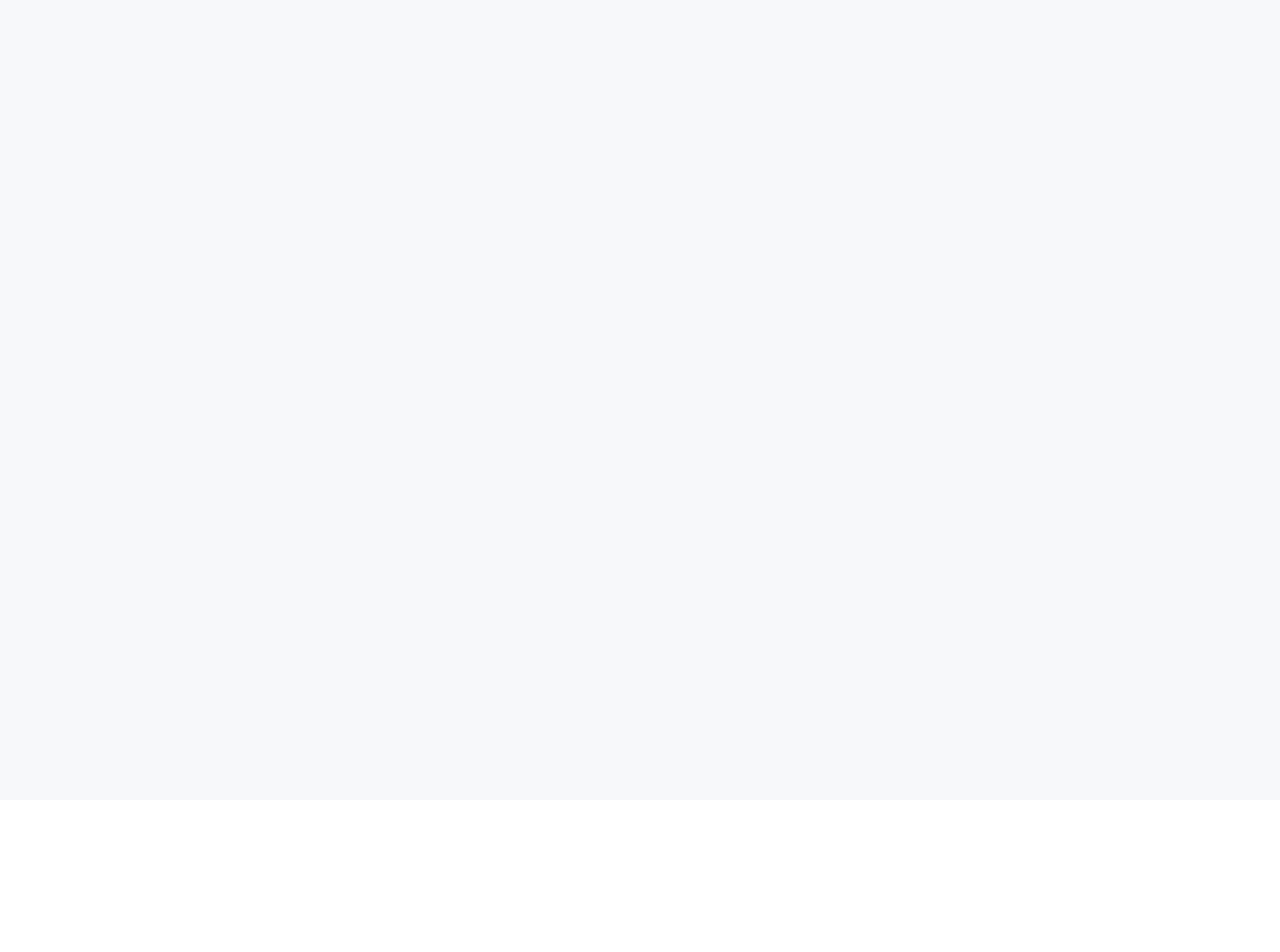
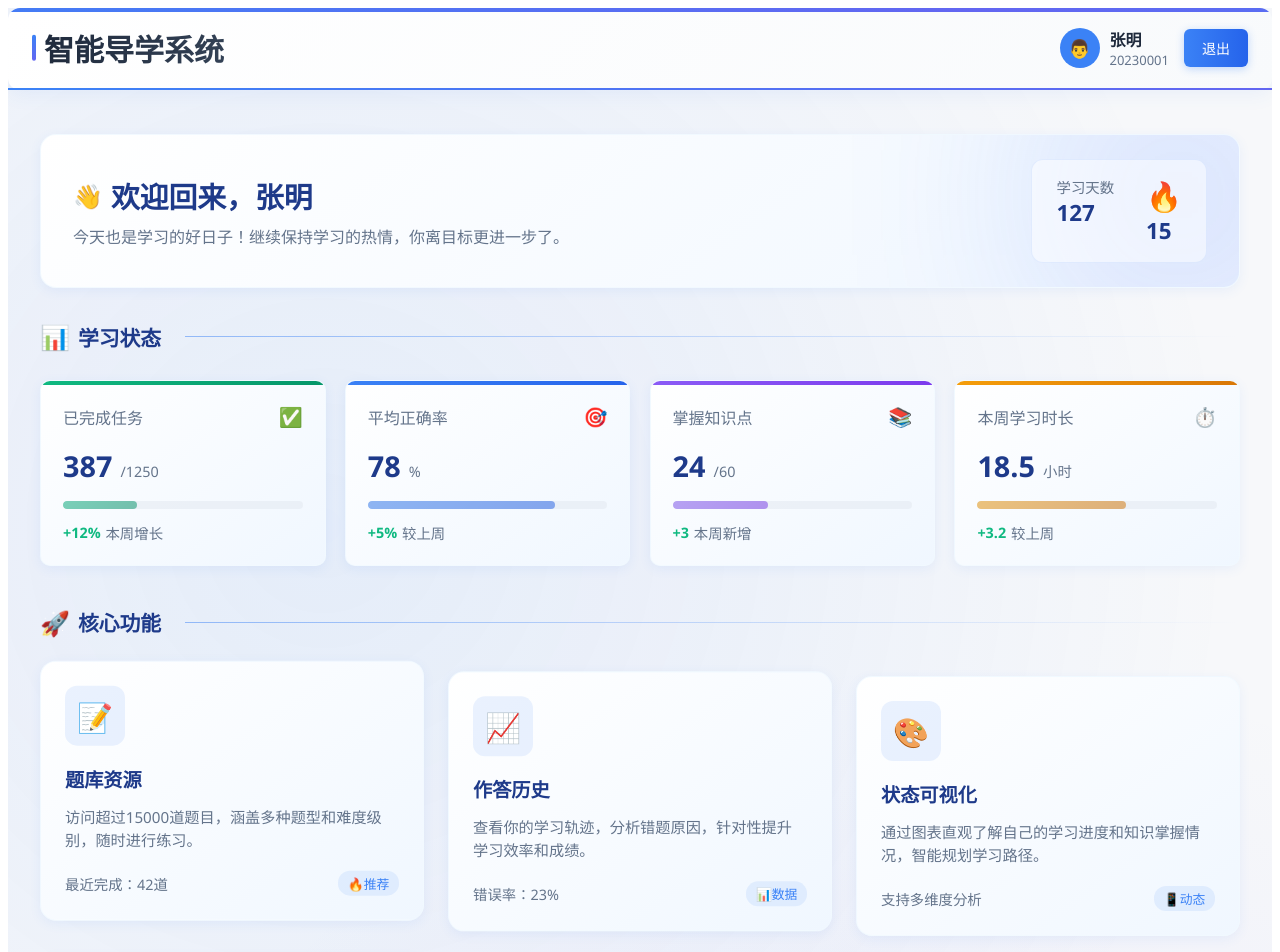
Before and after one commit to wuzidan/igs, a Vue app in the folder IGS-front1.1.8/: page /student/index in a window 1280 px wide. Before the commit this address had no page. Shown: the top 952 px of the page. Before the commit the page ends 800 px from the top, so only its background shows below. Built offline with nearby package versions, Linux system fonts and the light colour scheme; the HTML template or start-up script is replaced by a standard one.

Commit message:
front-end structure updated

```diff
--- a/IGS-front1.1.8/src/App.vue
+++ b/IGS-front1.1.8/src/App.vue
@@ -17,12 +17,9 @@ const showSidebar = computed(() => {
   const normalizedPath = route.path.replace(/\/$/, '');
   const routeName = route.name?.toLowerCase() || '';
   console.log('当前路由信息:', { name: route.name, normalizedPath, routeName });
-  // 排除教师端路由和登录注册等页面，以及首页，不显示侧边栏
-  const excludedRouteNames = [ 'login', 'register', 'change-password', 'wechat-login', 'qq-login', 'other-login', 'student-index','teacher-index'];
-  const excludedPaths = [ '/login', '/register', '/change-password', '/wechat-login', '/qq-login', '/other-login', '/index', '/student/index','/teacher/index'];
-
-  return !(excludedRouteNames.includes(routeName)
-  || excludedPaths.includes(normalizedPath)
+  // 排除教师端路由和登录注册等页面
+  return !([,'index','login', 'register','change-password','wechat-login',"QQ-login","other-login"].includes(routeName)
+  || ['/index','/login', '/register','change-password','wechat-login',"QQ-login","other-login"].includes(normalizedPath)
   || normalizedPath.startsWith('/teacher'));
 });
 </script>
--- a/IGS-front1.1.8/src/components/AppSidebar.vue
+++ b/IGS-front1.1.8/src/components/AppSidebar.vue
@@ -6,7 +6,7 @@
 
         <div class="logo-container">
             <div class="logo-icon">📚</div>
-            <div class="logo-text">智能导学系统-学生端</div>
+            <div class="logo-text">智能导学系统 - 学生端</div>
         </div>
 
         <ul class="menu">
--- a/IGS-front1.1.8/src/components/Student/KnowledgeStatus/KnowledgeVisualization.vue
+++ b/IGS-front1.1.8/src/components/Student/KnowledgeStatus/KnowledgeVisualization.vue
@@ -61,11 +61,15 @@
                 <h3>答题统计</h3>
                 <div class="stats">
                     <div class="stat-item">
-                        <span class="stat-value">{{ studentInfo.accuracy || 0 }}</span>
+                        <span class="stat-value">{{
+                            studentInfo.accuracy || 0
+                        }}</span>
                         <span class="stat-label">正确率</span>
                     </div>
                     <div class="stat-item">
-                        <span class="stat-value">{{ studentInfo.totalQuestions || 0 }}</span>
+                        <span class="stat-value">{{
+                            studentInfo.totalQuestions || 0
+                        }}</span>
                         <span class="stat-label">总题数</span>
                     </div>
                 </div>
@@ -121,7 +125,7 @@
         </ul>
       </div> -->
     </div>
-    <a href="/student/index" class="back-to-home">
+    <a href="/index" class="back-to-home">
         <span class="icon">🏠</span>
         <span>首页</span>
     </a>
@@ -132,7 +136,7 @@
 import { onMounted, ref } from "vue";
 import Chart from "chart.js/auto";
 import api from "../../../api/index";
-import StudentHeader from '../StudentHeader.vue';
+import StudentHeader from "../StudentHeader.vue";
 
 // 退出功能已在StudentHeader组件中实现，此处不再需要
 
@@ -202,7 +206,9 @@ const initKnowledgeChart = () => {
             datasets: [
                 {
                     label: "掌握程度",
-                    data: studentInfo.value.knowledgeMastery || [65, 50, 70, 45, 60, 55],
+                    data: studentInfo.value.knowledgeMastery || [
+                        65, 50, 70, 45, 60, 55,
+                    ],
                     backgroundColor: gradient, // 使用径向渐变
                     borderColor: "rgba(37, 99, 235, 0.9)", // 深蓝色边框
                     borderWidth: 2.5,
@@ -312,7 +318,13 @@ const initLearningHoursChart = () => {
         learningHoursChart.destroy();
     }
 
-    const labels = studentInfo.value.learningMonths || ["1月", "2月", "3月", "4月", "5月"];
+    const labels = studentInfo.value.learningMonths || [
+        "1月",
+        "2月",
+        "3月",
+        "4月",
+        "5月",
+    ];
     const data = studentInfo.value.learningHours || [10, 45, 60, 50, 40];
 
     // 创建渐变颜色数组（与之前图表风格一致）
--- a/IGS-front1.1.8/src/components/Student/UserInfo/Route.vue
+++ b/IGS-front1.1.8/src/components/Student/UserInfo/Route.vue
@@ -369,7 +369,7 @@
             </div>
         </div>
 
-        <a href="/index" class="back-to-home">
+        <a href="/student/index" class="back-to-home">
             <span class="icon">🏠</span>
             <span>首页</span>
         </a>
--- a/IGS-front1.1.8/src/components/Student/index.vue
+++ b/IGS-front1.1.8/src/components/Student/index.vue
@@ -190,7 +190,7 @@
                         <!-- 题库资源 -->
                         <div
                             class="feature-card floating-card"
-                            @click="navigateTo('/student/quiz-challenge')"
+                            @click="navigateTo('/quiz-challenge')"
                         >
                             <div class="feature-hover-effect"></div>
                             <div class="feature-icon-container">
@@ -213,7 +213,7 @@
                         <!-- 作答历史 -->
                         <div
                             class="feature-card floating-card"
-                            @click="navigateTo('/student/history')"
+                            @click="navigateTo('/history')"
                         >
                             <div class="feature-hover-effect"></div>
                             <div class="feature-icon-container">
@@ -234,7 +234,7 @@
                         <!-- 状态可视化 -->
                         <div
                             class="feature-card floating-card"
-                            @click="navigateTo('/student/visualization')"
+                            @click="navigateTo('/visualization')"
                         >
                             <div class="feature-hover-effect"></div>
                             <div class="feature-icon-container">
@@ -255,7 +255,7 @@
                         <!-- 知识结构 -->
                         <div
                             class="feature-card floating-card"
-                            @click="navigateTo('/student/knowledge-structure')"
+                            @click="navigateTo('/knowledge-structure')"
                         >
                             <div class="feature-hover-effect"></div>
                             <div class="feature-icon-container">
@@ -510,7 +510,7 @@ const logout = () => {
 const exploreKnowledgeGraph = () => {
     if (canAccessStudentFunctions.value) {
         console.log("探索完整知识图谱");
-        navigateTo("/student/knowledge-graph");
+        navigateTo("/knowledge-graph");
     } else {
         console.log("权限不足：无法访问学生功能");
     }
@@ -519,7 +519,7 @@ const exploreKnowledgeGraph = () => {
 const startLearning = (id) => {
     if (canAccessStudentFunctions.value) {
         console.log(`开始学习: ${id}`);
-        navigateTo(`/student/learning/${id}`);
+        navigateTo(`/learning/${id}`);
     } else {
         console.log("权限不足：无法访问学生功能");
     }
--- a/IGS-front1.1.8/src/components/Teacher/Graphs/CreateGraph.vue
+++ b/IGS-front1.1.8/src/components/Teacher/Graphs/CreateGraph.vue
@@ -1,5 +1,5 @@
 <template>
-    <a href="/teacher/graph" class="back-to-list">
+    <a href="/teacher/graphs/graph" class="back-to-list">
         <span class="icon">←</span>
         <span>返回知识图谱列表</span>
     </a>
@@ -239,7 +239,7 @@ const submitGraph = () => {
 
     // 实际应用中，这里会调用API创建图谱
     // 创建成功后跳转到编辑页面
-    alert("图谱创建成功，即将进入编辑页面");
+    // alert("图谱创建成功，即将进入编辑页面");
     router.push(`/teacher/graphs/edit/new`);
 };
 
--- a/IGS-front1.1.8/src/components/Teacher/Graphs/Graph.vue
+++ b/IGS-front1.1.8/src/components/Teacher/Graphs/Graph.vue
@@ -1,5 +1,5 @@
 <template>
-    <a href="/index" class="back-to-home">
+    <a href="/teacher/index" class="back-to-home">
         <span class="icon">🏠</span>
         <span>首页</span>
     </a>
--- a/IGS-front1.1.8/src/components/Teacher/TeacherSidebar.vue
+++ b/IGS-front1.1.8/src/components/Teacher/TeacherSidebar.vue
@@ -129,6 +129,17 @@
                             @click="setActiveSubmenu('图谱管理')"
                         >
                             <span class="submenu-dot"></span>图谱管理
+                        </router-link>
+                    </li>
+                    <li>
+                        <router-link
+                            to="/teacher/graphs/create"
+                            :class="{
+                                'active-submenu': activeSubmenu === '新建图谱',
+                            }"
+                            @click="setActiveSubmenu('新建图谱')"
+                        >
+                            <span class="submenu-dot"></span>新建图谱
                         </router-link>
                     </li>
                 </ul>
--- a/IGS-front1.1.8/src/components/index.vue
+++ b/IGS-front1.1.8/src/components/index.vue
@@ -35,17 +35,11 @@
             <div v-else-if="userRole === 'admin'" class="role-selection">
                 <h2 class="selection-title">请选择身份</h2>
                 <div class="role-options">
-          <button
-            class="role-option"
-            @click="switchToTeacher"
-          >
+                    <button class="role-option" @click="switchToTeacher">
                         <span class="role-icon">👨‍🏫</span>
                         <span class="role-name">教师</span>
                     </button>
-          <button
-            class="role-option"
-            @click="switchToStudent"
-          >
+                    <button class="role-option" @click="switchToStudent">
                         <span class="role-icon">👨‍🎓</span>
                         <span class="role-name">学生</span>
                     </button>
@@ -64,19 +58,25 @@
                         @click="searchAccount"
                         :disabled="searchLoading"
                     >
-            {{ searchLoading ? '搜索中...' : '搜索' }}
+                        {{ searchLoading ? "搜索中..." : "搜索" }}
                     </button>
 
                     <!-- 搜索结果 -->
                     <div v-if="searchResult" class="search-result">
-            <p>找到账号: {{ searchResult.name }} ({{ searchResult.role }})</p>
+                        <p>
+                            找到账号: {{ searchResult.name }} ({{
+                                searchResult.role
+                            }})
+                        </p>
                     </div>
                 </div>
             </div>
 
             <!-- 普通用户重定向提示 -->
             <div v-else class="redirect-message">
-        <p>正在为您重定向到{{ isTeacher ? '教师' : '学生' }}端首页...</p>
+                <p>
+                    正在为您重定向到{{ isTeacher ? "教师" : "学生" }}端首页...
+                </p>
             </div>
         </main>
     </div>
@@ -110,7 +110,7 @@ const mockAccounts = [
     { id: "S2023001", name: "张三", role: "student" },
     { id: "S2023002", name: "李四", role: "student" },
     { id: "S2023003", name: "王五", role: "student" },
-  { id: "A2023001", name: "管理员", role: "admin" }
+    { id: "A2023001", name: "管理员", role: "admin" },
 ];
 
 // 账号搜索功能
@@ -124,12 +124,17 @@ const searchAccount = async () => {
     searchResult.value = null;
 
     // 模拟搜索延迟
-  await new Promise(resolve => setTimeout(resolve, 500));
+    await new Promise((resolve) => setTimeout(resolve, 500));
 
     // 根据账号ID或姓名搜索
-  const result = mockAccounts.find(account =>
-    account.id.toLowerCase().includes(accountSearch.value.toLowerCase()) ||
-    account.name.toLowerCase().includes(accountSearch.value.toLowerCase())
+    const result = mockAccounts.find(
+        (account) =>
+            account.id
+                .toLowerCase()
+                .includes(accountSearch.value.toLowerCase()) ||
+            account.name
+                .toLowerCase()
+                .includes(accountSearch.value.toLowerCase())
     );
 
     if (result) {
@@ -143,30 +148,30 @@ const searchAccount = async () => {
 
 // 切换到教师身份
 const switchToTeacher = () => {
-  if (userRole.value === 'admin') {
+    if (userRole.value === "admin") {
         isTeacher.value = true;
-    userRole.value = 'teacher';
-    router.push('/teacher/index');
+        userRole.value = "teacher";
+        router.push("/teacher/index");
     } else {
-    alert('只有管理员可以切换身份');
+        alert("只有管理员可以切换身份");
     }
 };
 
 // 切换到学生身份
 const switchToStudent = () => {
-  if (userRole.value === 'admin') {
+    if (userRole.value === "admin") {
         isTeacher.value = false;
-    userRole.value = 'student';
-    router.push('/student/index');
+        userRole.value = "student";
+        router.push("/student/index");
     } else {
-    alert('只有管理员可以切换身份');
+        alert("只有管理员可以切换身份");
     }
 };
 
 // 退出登录
 const logout = () => {
     // 实际项目中这里应该清除登录状态和token
-  router.push('/login');
+    router.push("/login");
 };
 
 // 页面加载时执行
@@ -176,13 +181,13 @@ onMounted(() => {
         loading.value = false;
 
         // 根据用户角色自动重定向
-    if (userRole.value !== 'admin') {
+        if (userRole.value !== "admin") {
             // 延迟重定向，让用户看到提示信息
             setTimeout(() => {
                 if (isTeacher.value) {
-          router.push('/teacher/index');
+                    router.push("/teacher/index");
                 } else {
-          router.push('/student/index');
+                    router.push("/student/index");
                 }
             }, 1000);
         }
@@ -196,7 +201,7 @@ onMounted(() => {
     margin: 0;
     padding: 0;
     box-sizing: border-box;
-  font-family: 'Microsoft YaHei', Arial, sans-serif;
+    font-family: "Microsoft YaHei", Arial, sans-serif;
 }
 
 .intelligent-platform {
@@ -224,7 +229,7 @@ onMounted(() => {
     color: #2d3748;
     font-weight: 600;
     background: linear-gradient(90deg, #667eea, #764ba2);
-  -webkit-background-clip: text;
+    background-clip: text;
     -webkit-text-fill-color: transparent;
 }
 
--- a/IGS-front1.1.8/src/router/index.ts
+++ b/IGS-front1.1.8/src/router/index.ts
@@ -1,34 +1,23 @@
 import { createRouter, createWebHistory } from 'vue-router';
-import index from '../components/Student/index.vue';
-import userInfo from '../components/Student/UserInfo/UserInfo.vue';
 import visualization from '../components/Student/KnowledgeStatus/KnowledgeVisualization.vue';
-import knowledgeStructure from '../components/Student/KnowledgeStatus/knowledgeStructure.vue';
-import quizChallenge from '../components/Student/QuizRelated/QuizChallenge.vue';
-import history from '../components/Student/QuizRelated/History.vue';
-import login from '../components/LogRelated/Login.vue';
-import register from '../components/LogRelated/Register.vue';
-import changePassword from '../components/LogRelated/ChangePassword.vue';
-import wechatLogin from '../components/LogRelated/LoginMethod/WechatLogin.vue';
 // 教师端组件
-import teacherHeader from '../components/Teacher/TeacherHeader.vue';
-import personalInfo from '../components/Teacher/Info/PersonalInfo.vue';
 
 const routes = [
   // 添加默认路由重定向到/index
   {
     path: '/',
-    redirect: '/index'
+    redirect: '/student/index'
   },
   // 学生端路由
   {
-    path: '/index',
+    path: '/student/index',
     name: 'index',
-    component: index,
+    component: () => import('../components/Student/index.vue'),
   },
   {
     path: '/visualization',
     name: 'visualization',
-    component: visualization,
+    component: () => import('../components/Student/KnowledgeStatus/KnowledgeVisualization.vue'),
   },
   {
     path: '/route',
@@ -43,28 +32,28 @@ const routes = [
   {
     path: '/user-info',
     name: 'userInfo',
-    component: userInfo,
+    component: () => import('../components/Student/UserInfo/UserInfo.vue'),
   },
   {
     path: '/knowledge-structure',
     name: 'knowledge-structure',
-    component: knowledgeStructure,
+    component: () => import('../components/Student/KnowledgeStatus/knowledgeStructure.vue'),
   },
   {
     path: '/quiz-challenge',
     name: 'quiz-challenge',
-    component: quizChallenge,
+    component: () => import('../components/Student/QuizRelated/QuizChallenge.vue'),
   },
   {
     path: '/history',
     name: 'history',
-    component: history,
+    component: () => import('../components/Student/QuizRelated/History.vue'),
   },
   // 教师端路由
   {
     path: '/teacher',
     name: 'teacher',
-    component: teacherHeader,
+    component: () => import('../components/Teacher/TeacherHeader.vue'),
     children: [
       {
         path: 'class/tracking',
@@ -94,7 +83,7 @@ const routes = [
       {
         path: 'info/personal',
         name: 'teacher-personal-info',
-        component: personalInfo,
+        component: () => import('../components/Teacher/Info/PersonalInfo.vue'),
       },
       {
         path: 'graphs/graph',
@@ -122,22 +111,22 @@ const routes = [
   {
     path: '/login',
     name: 'Login',
-    component: login,
+    component: () => import('../components/LogRelated/Login.vue'),
   },
   {
     path: '/register',
     name: 'Register',
-    component: register,
+    component: () => import('../components/LogRelated/Register.vue'),
   },
   {
     path: '/change-password',
     name: 'change-password',
-    component: changePassword,
+    component: () => import('../components/LogRelated/ChangePassword.vue'),
   },
   {
     path: '/wechat-login',
     name: 'wechat-login',
-    component: wechatLogin,
+    component: () => import('../components/LogRelated/LoginMethod/WechatLogin.vue'),
   },
   // 可以在这里添加其他路由
 ];
```
Also changed, not shown: IGS-front1.1.8/src/components/Teacher/TeacherHeader.vue (+6 -2 lines). Lines whose indentation alone changed are shown as unchanged.
